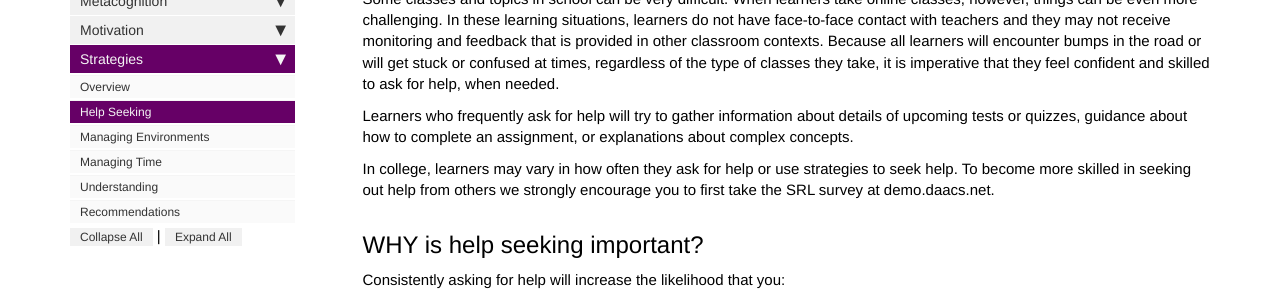
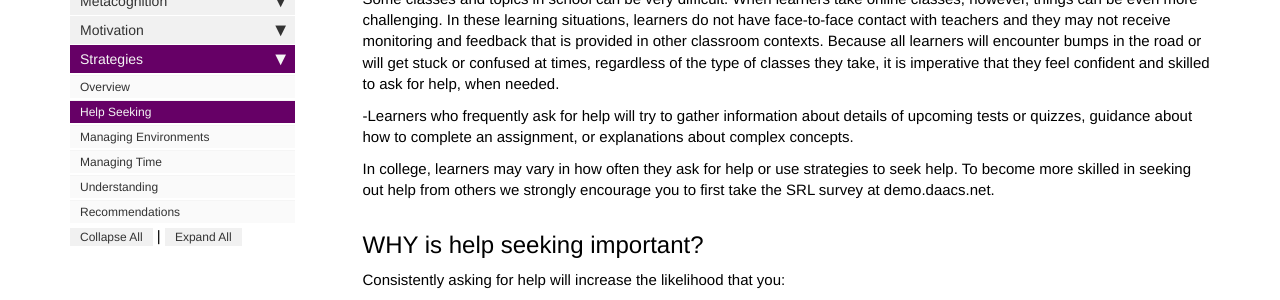
Before and after one commit to dfranklin02/SRL, a Jekyll site: the page built from docs/pages/strategies/help_seeking.md, in a window 1280 px wide and 900 px high, scrolled down 683 px. Shown: the part 153-453 px from the top of the window. Built offline with Jekyll 4.4.1, drawn with Linux system fonts in a browser that asks for light colours; nearby versions of some CDN libraries; comment, search, counter and statistics services are not loaded.

Commit message:
Update help_seeking.md

```diff
--- a/docs/pages/strategies/help_seeking.md
+++ b/docs/pages/strategies/help_seeking.md
@@ -22,7 +22,7 @@ toc: false
 
 Some classes and topics in school can be very difficult. When learners take online classes, however, things can be even more challenging. In these learning situations, learners do not have face-to-face contact with teachers and they may not receive monitoring and feedback that is provided in other classroom contexts. Because all learners will encounter bumps in the road or will get stuck or confused at times, regardless of the type of classes they take, it is imperative that they feel confident and skilled to ask for help, when needed.
 
-Learners who frequently ask for help will try to gather information about details of upcoming tests or quizzes, guidance about how to complete an assignment, or explanations about complex concepts.
+-Learners who frequently ask for help will try to gather information about details of upcoming tests or quizzes, guidance about how to complete an assignment, or explanations about complex concepts.
 
 In college, learners may vary in how often they ask for help or use strategies to seek help. To become more skilled in seeking out help from others we strongly encourage you to first take the SRL survey at demo.daacs.net.
 
@@ -51,7 +51,7 @@ The scenario below illustrates some of the potential problems that may arise whe
 Be an advocate for yourself and seek out the help you need! Click on the **Learn**, **See**, and/or **Do** buttons to help develop your repertoire of help seeking strategies.
 
 
-{% include footers/helpseeking_footer.html %}
+{% include footers/help-seeking_footer.html %}
 
 ## How can seeking help influence the way you think, feel, and act?
 The following figure will help you understand what it means for learners to FREQUENTLY, PARTIALLY, or INFREQUENTLY ask for help. It also helps to convey the differences in outcomes and feelings people might experience depending on the frequency with which they seek out help. **In what ways do the following descriptions reflect you as a learner?**
```
